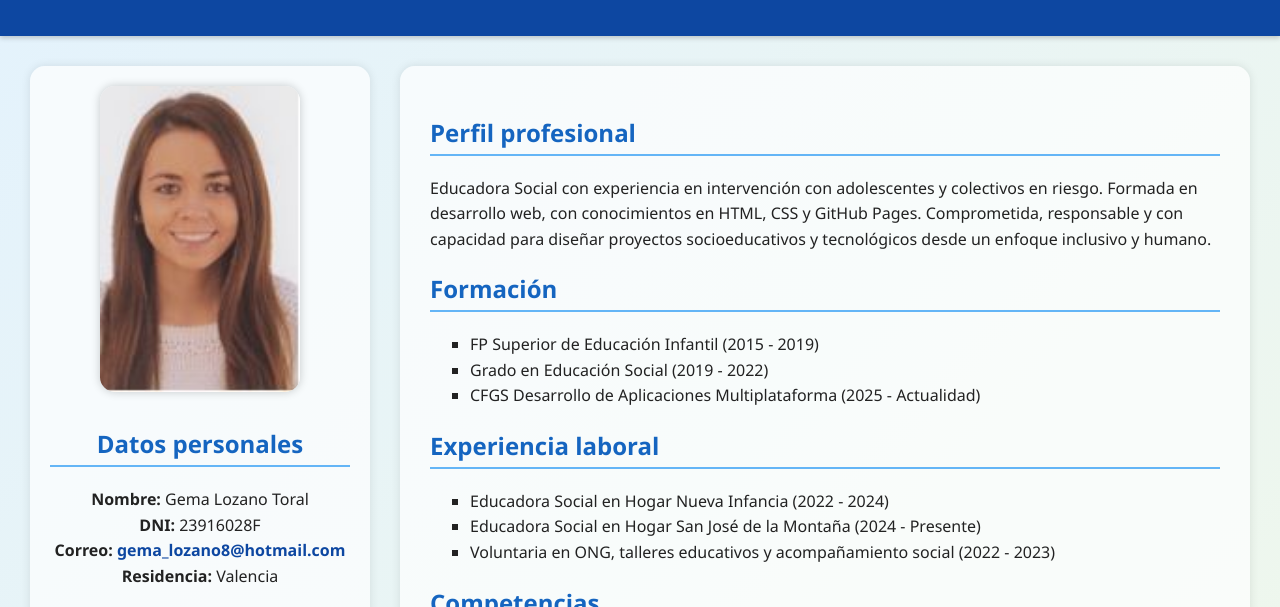
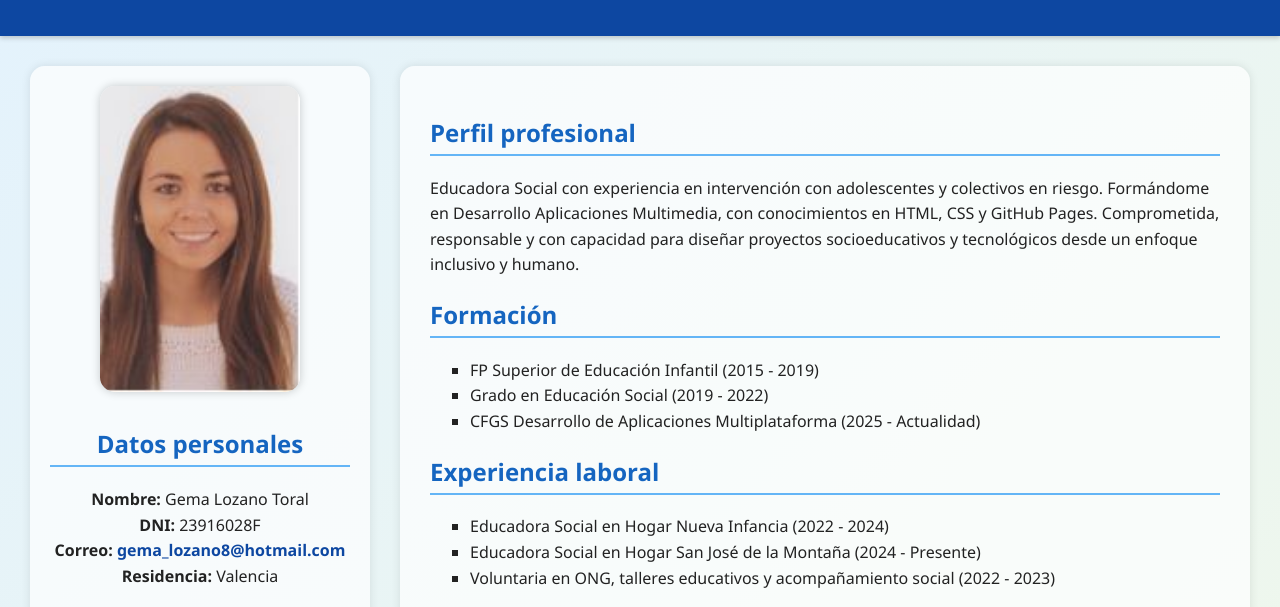
Before and after one commit to gemloto/gemloto.github.io, a plain HTML site: page practica1.html in a window 1280 px wide. Shown: the part 131-738 px from the top of the page. Drawn offline with Linux system fonts and the light colour scheme.

Commit message:
Actualización forzada para GitHub Pages

```diff
--- a/practica1.html
+++ b/practica1.html
@@ -159,7 +159,7 @@
       <h2>Perfil profesional</h2>
       <p>
         Educadora Social con experiencia en intervención con adolescentes y colectivos en riesgo.
-        Formada en desarrollo web, con conocimientos en HTML, CSS y GitHub Pages.
+        Formándome en Desarrollo Aplicaciones Multimedia, con conocimientos en HTML, CSS y GitHub Pages.
         Comprometida, responsable y con capacidad para diseñar proyectos socioeducativos y tecnológicos
         desde un enfoque inclusivo y humano.
       </p>
```
